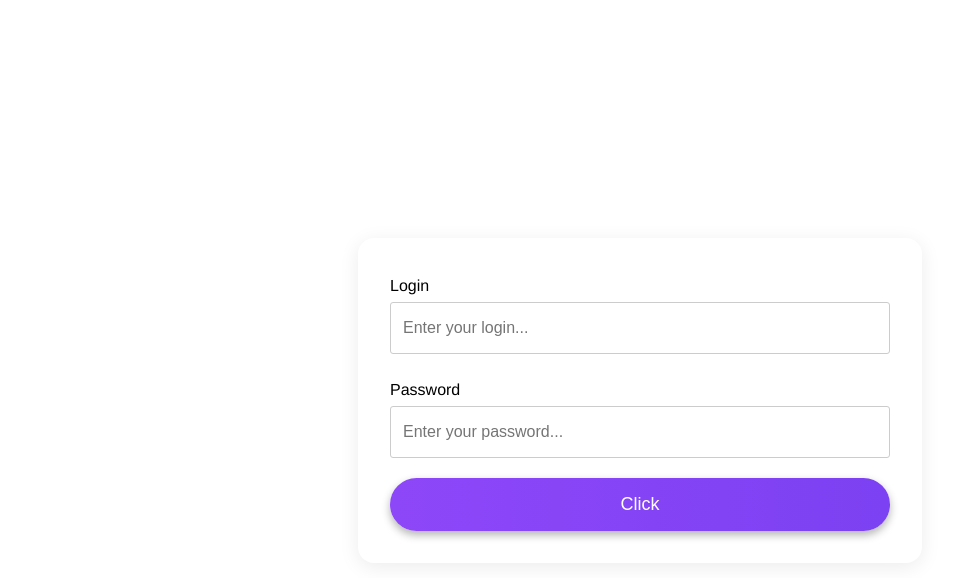
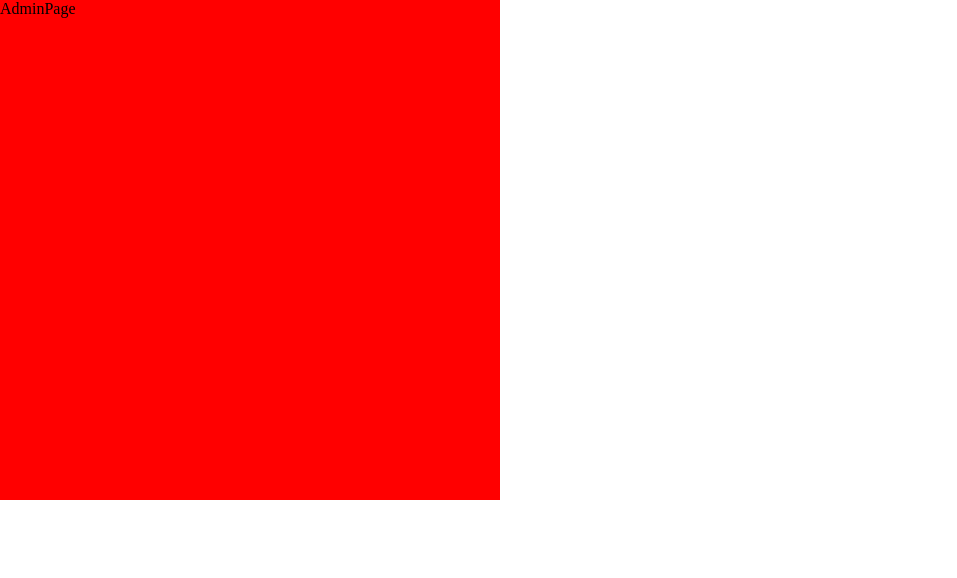
Before and after one commit to VazgenFront/Qr-menu, a React (Create React App) app in the folder client/: page /1/1/admin-panel/dashboard in a window 1280 px wide. Shown: the top 578 px of the page, without its empty margins (0-957 px from the left). Built offline with nearby package versions, Linux system fonts and the light colour scheme; sample sign-in values are in the browser's storage; a web font is replaced by a local one.

Commit message:
add prepush changes

```diff
--- a/client/src/App.js
+++ b/client/src/App.js
@@ -1,9 +1,16 @@
 import { ApolloClient, ApolloProvider, InMemoryCache } from "@apollo/client";
-import { BrowserRouter, Switch, useHistory } from "react-router-dom";
+import {
+  BrowserRouter,
+  Switch,
+  useHistory,
+  Route,
+  Redirect,
+} from "react-router-dom";
 import "./App.css";
 import Navbar from "./components/Navbar/Navbar";
 import ThemeContextProvider from "./context/ThemeContext";
 import { useRoutes } from "./routes";
+import { AdminAuh, AdminPage } from "./screens/index";
 
 const client = new ApolloClient({
   uri: "http://localhost:4000/graphql",
@@ -22,8 +29,20 @@ function App() {
           history.location.pathname === "/" ? null : (
             <Navbar />
           )}
-          <Switch>{routes}
+          <Switch>
+            <Route
+              path="/:id/:cafeName/admin-panel/dashboard"
+              exact
+              render={() =>
+                localStorage.getItem("adminToken") ? (
+                  <AdminPage />
+                ) : (
+                  <Redirect to="/admin-panel/login" />
+                )
+              }
+            />
           </Switch>
+          <Switch>{routes}</Switch>
         </ThemeContextProvider>
       </ApolloProvider>
     </BrowserRouter>
--- a/client/src/routes.js
+++ b/client/src/routes.js
@@ -18,7 +18,7 @@ export const appRoutes = [
   },
 
   {
-    path: "/:id/:cafeName/admin-panel",
+    path: "/admin-panel/login",
     name: "AdminAuh",
     component: AdminAuh,
   },
--- a/client/src/screens/AdminAuh/AdminAuh.js
+++ b/client/src/screens/AdminAuh/AdminAuh.js
@@ -2,9 +2,12 @@
 import axios from "axios";
 import React, { useState } from "react";
 import { Field, Form } from "react-final-form";
+import { useHistory, useParams } from "react-router-dom";
 import "./AdminAuth.css";
 
 const AboutUs = () => {
+  const history = useHistory();
+
   // eslint-disable-next-line no-unused-vars
   const [token, setToken] = useState("");
   const login = async (values) => {
@@ -17,12 +20,15 @@ const AboutUs = () => {
         password,
       })
       .then(async (res) => {
+        console.log("res", res);
         await setToken(res.data.body.token);
         localStorage.setItem("adminToken", res.data.body.token);
       });
 
-    values.login = "";
-    values.password = "";
+    // values.login = "";
+    // values.password = "";
+
+    // history.push(`/${id}/${cafeName}/admin-panel/dashboard`);
   };
 
   return (
--- /dev/null
+++ b/client/src/screens/AdminPage/AdminPage.css
@@ -0,0 +1,5 @@
+.AdminPage{
+  width: 500px;
+  height: 500px;
+  background-color: red;
+}
--- /dev/null
+++ b/client/src/screens/AdminPage/AdminPage.js
@@ -0,0 +1,7 @@
+import "./AdminPage.css";
+
+const AdminPage = () => {
+  return <div className="AdminPage">AdminPage</div>;
+};
+
+export default AdminPage;
--- a/client/src/screens/index.js
+++ b/client/src/screens/index.js
@@ -4,5 +4,6 @@ import Cafe from "./Cafe/Cafe.js";
 import MenuType from "./MenuType/MenuType.js";
 import Card from "./Card/Card.js";
 import MenuItem from "./MenuItem/MenuItem.js";
+import AdminPage from "./AdminPage/AdminPage";
 
-export { AboutUs, AdminAuh, Cafe, MenuType, Card, MenuItem };
+export { AboutUs, AdminAuh, Cafe, MenuType, Card, MenuItem, AdminPage };
```
